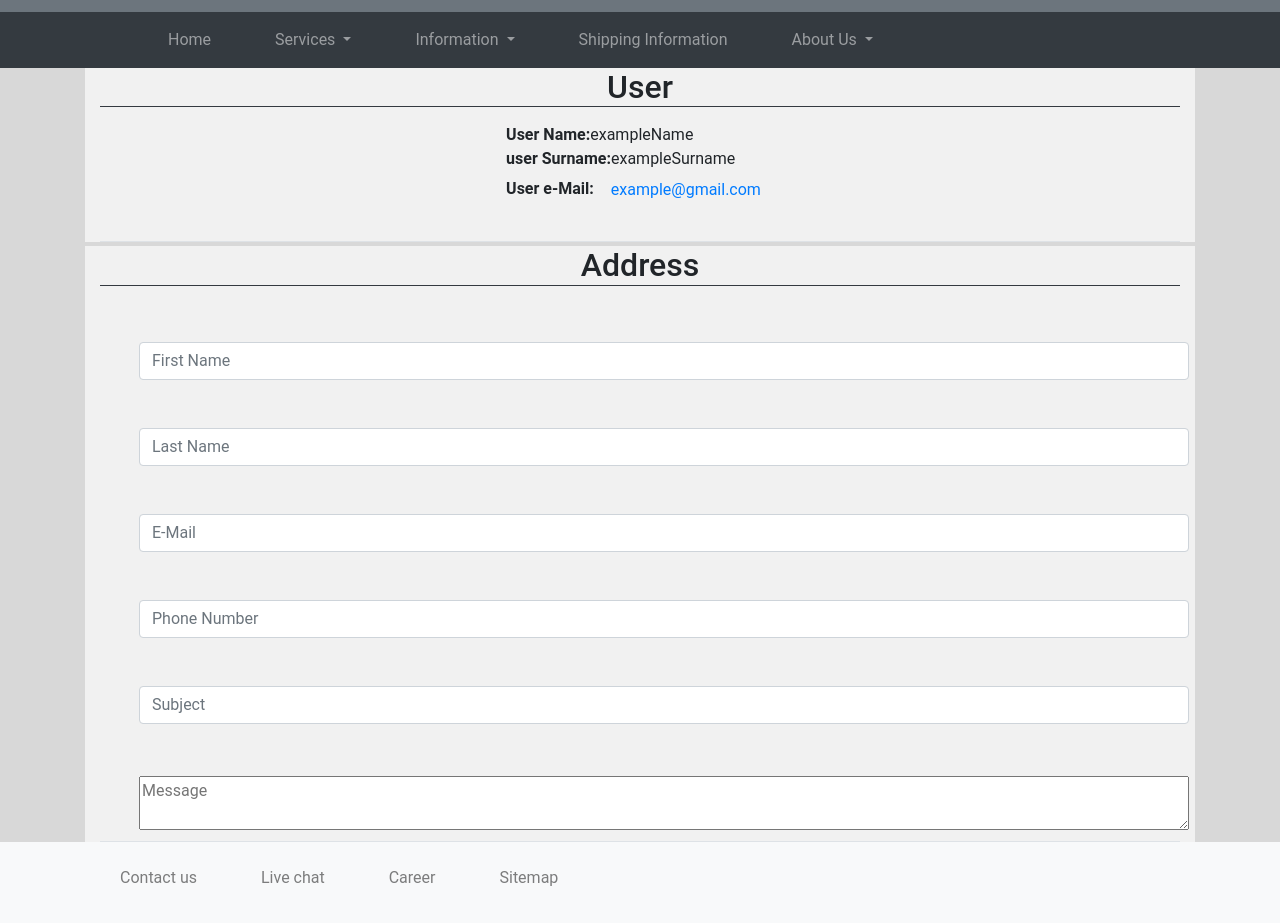
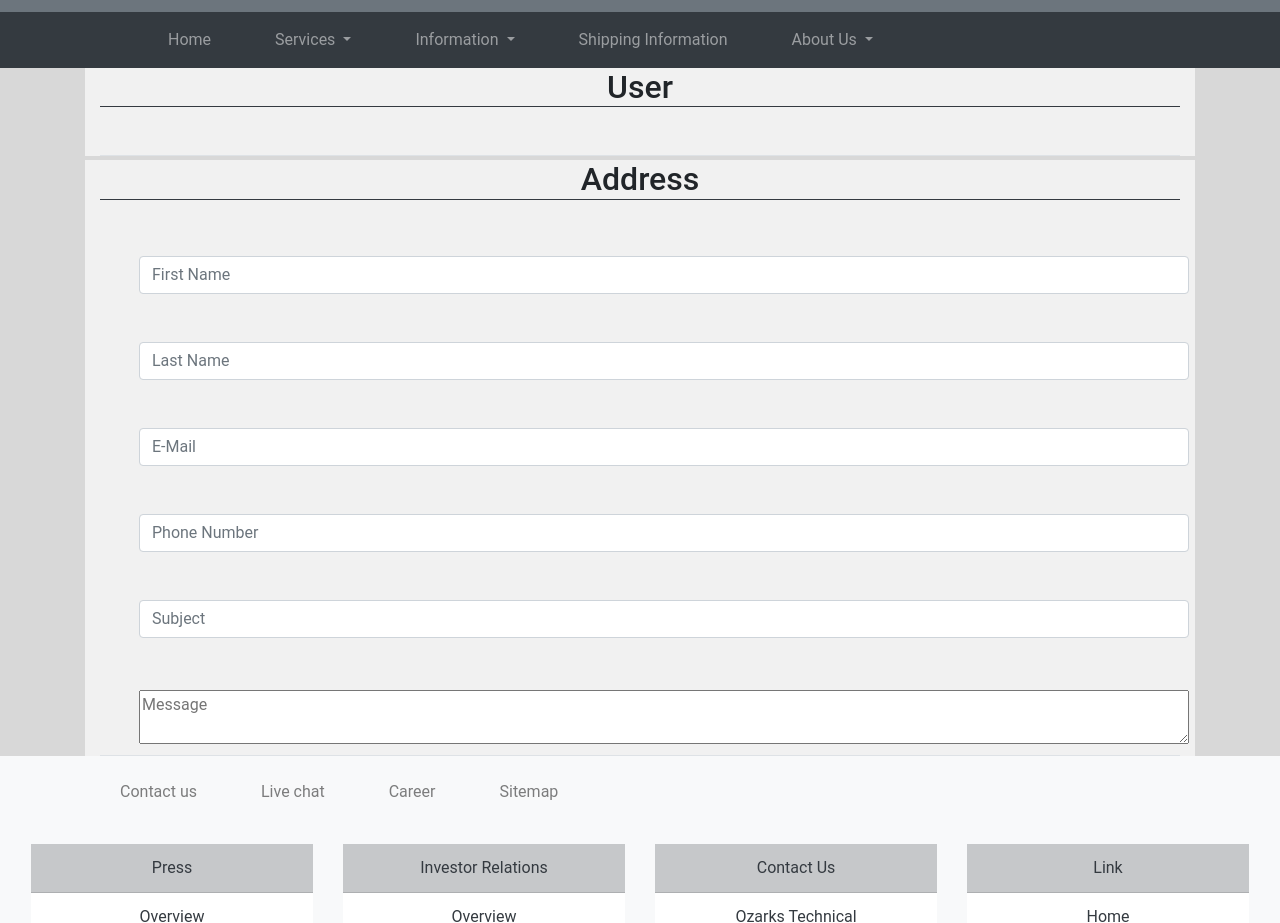
Before and after one commit to tatev5/BestChoice, a website: page public/account.html in a window 1280 px wide. Shown: the part 1000-1923 px from the top of the page. Drawn offline with nearby package versions, Linux system fonts and the light colour scheme.

Commit message:
Update account.html

```diff
--- a/public/account.html
+++ b/public/account.html
@@ -151,9 +151,9 @@
                         <ul class="navbar-nav p-2" id="navBar">
 
 
-                            <li class="nav-item"><strong>User Name:</strong>exampleName</li>
-                            <li class='nav-item'><strong>user Surname:</strong>exampleSurname</li>
-                            <li class='nav-item'><strong>User e-Mail:</strong> <a href="#" class="btn btn-link"> example@gmail.com</a></li>
+                            <li class="nav-item"></li>
+                            <li class='nav-item'></li>
+                            <li class='nav-item'></li>
 
                             <br>
                             </ul>
```
